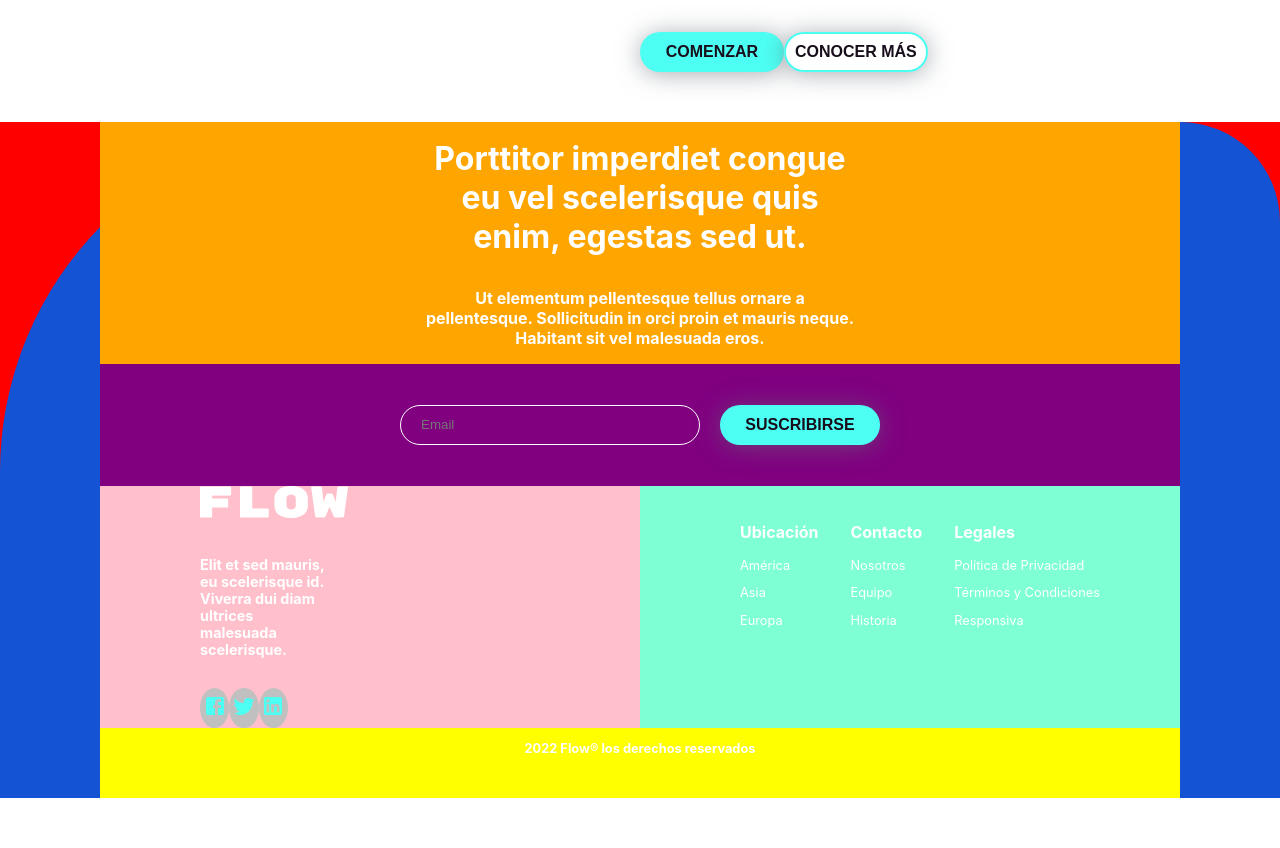
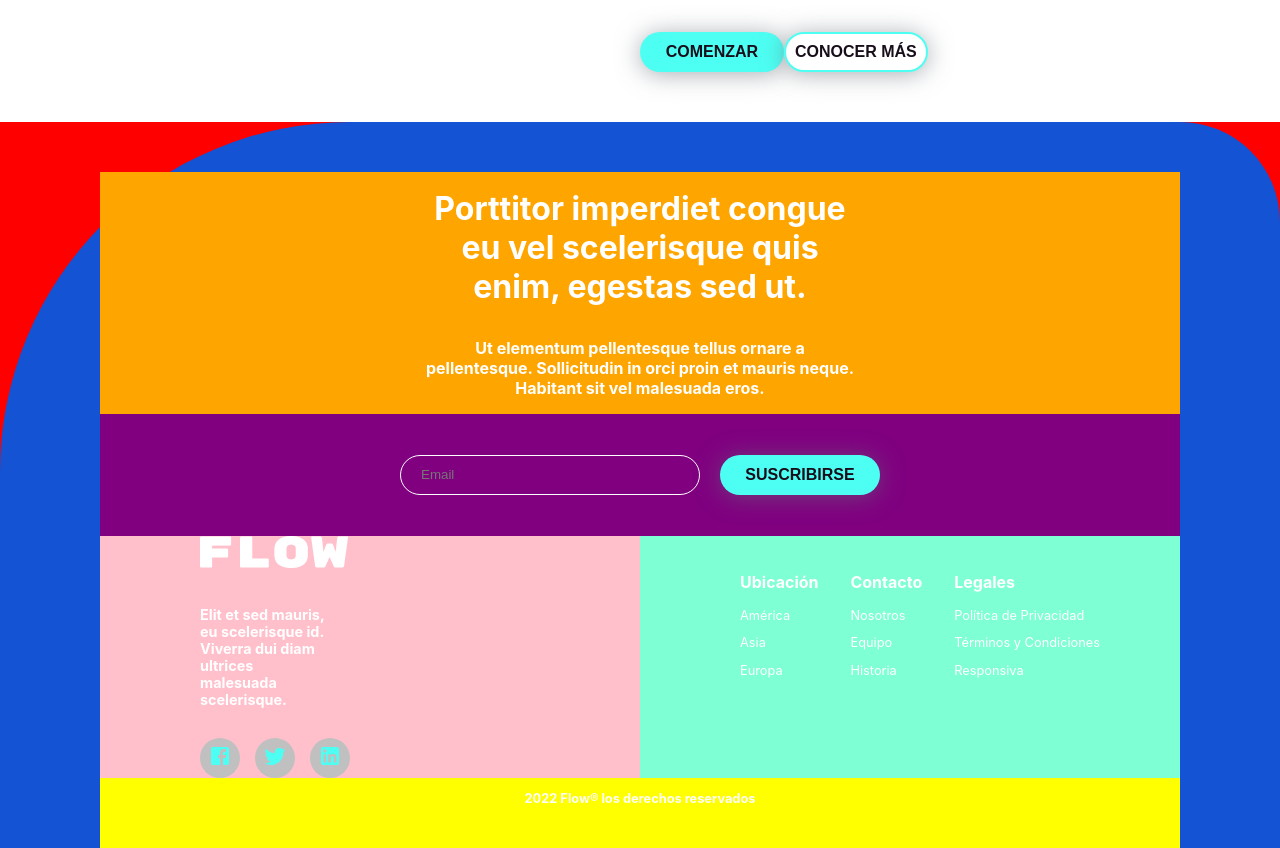
Before and after one commit to Bolio/landing-page-flow, a React (Vite) app: page / in a window 1280 px wide. Shown: the part 2120-2968 px from the top of the page. Before the commit the page ends 2918 px from the top, so only its background shows below. Built offline with nearby package versions, Linux system fonts and the light colour scheme.

Commit message:
Add some details in Footer section

```diff
--- a/src/sections/Footer/index.jsx
+++ b/src/sections/Footer/index.jsx
@@ -16,7 +16,7 @@ const FooterSectionStyled = styled.div`
 
 const ContainerFooterStyled = styled.footer`
   width: 100%;
-  padding: 0 100px 0 100px;
+  padding: 50px 100px 0 100px;
   background-color: ${(props) => props.theme.colors.blue};
   border-radius: 350px 100px 0px 0px;
 `;
@@ -53,7 +53,7 @@ const SearchFooterStyled = styled.div`
 
 const SocialNetworksFooterStyled = styled.div`
   width: 100%;
-    padding-left: 100px;
+  padding-left: 100px;
   background-color: pink;
   img {
     margin-bottom: 20px;
@@ -64,7 +64,7 @@ const SocialNetworksFooterStyled = styled.div`
   }
   div#container-social-network-icons {
     display: flex;
-    width: 20%;
+    width: 150px;
     justify-content: space-between;
     svg {
       color: ${(props) => props.theme.colors.lightBlue};
@@ -85,7 +85,7 @@ const InformationContactFooterStyled = styled.div`
       :nth-child(1) {
         font-size: 1rem;
       }
-      :nth-child(n+2) {
+      :nth-child(n + 2) {
         font-size: 0.8rem;
       }
     }
@@ -105,7 +105,7 @@ const LinkSocialNetworksStyled = styled.div`
   height: 40px;
   justify-content: center;
   align-items: center;
-  background-color: #C0C0C0;
+  background-color: #c0c0c0;
   border-radius: 50%;
 `;
 
```
